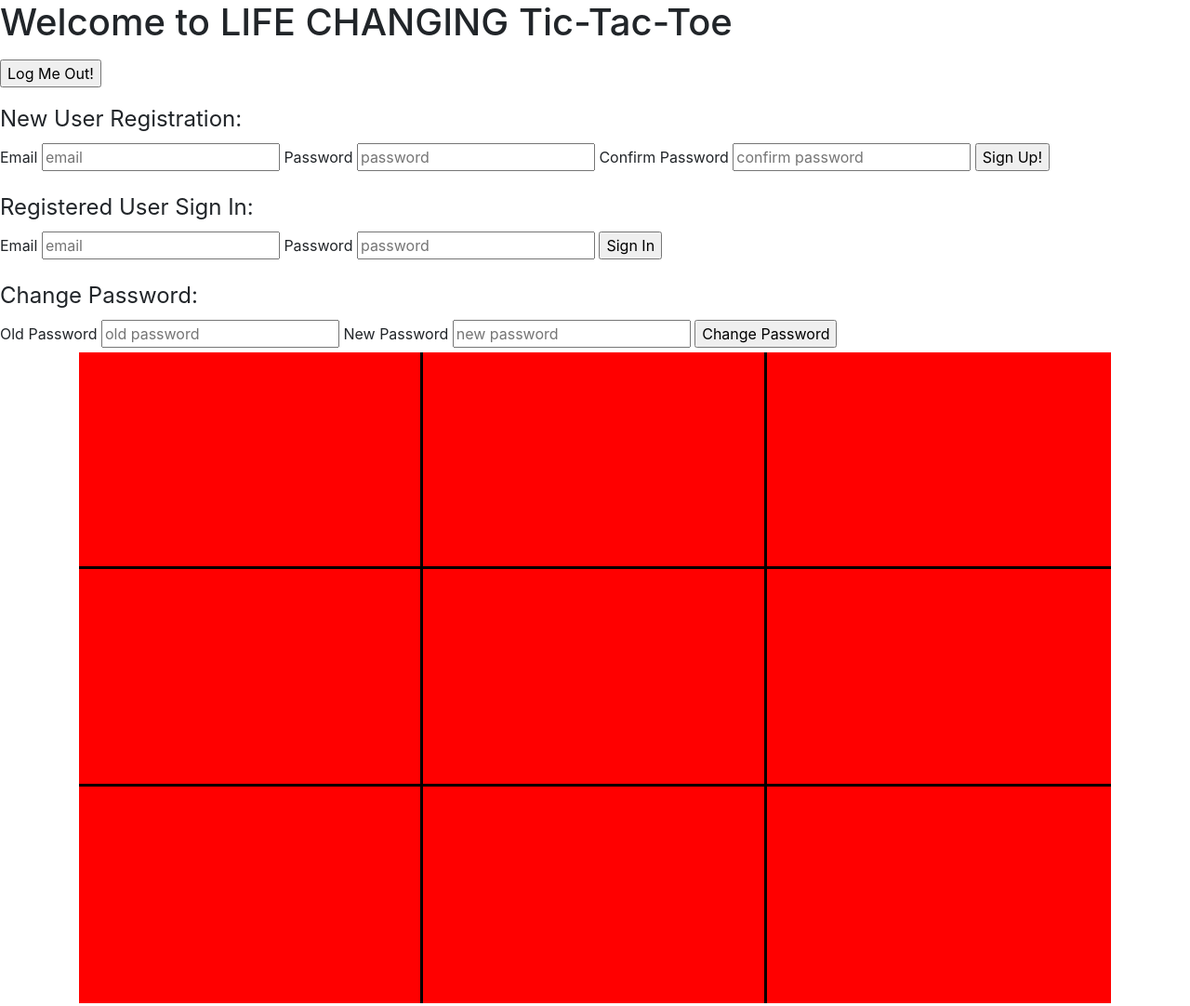
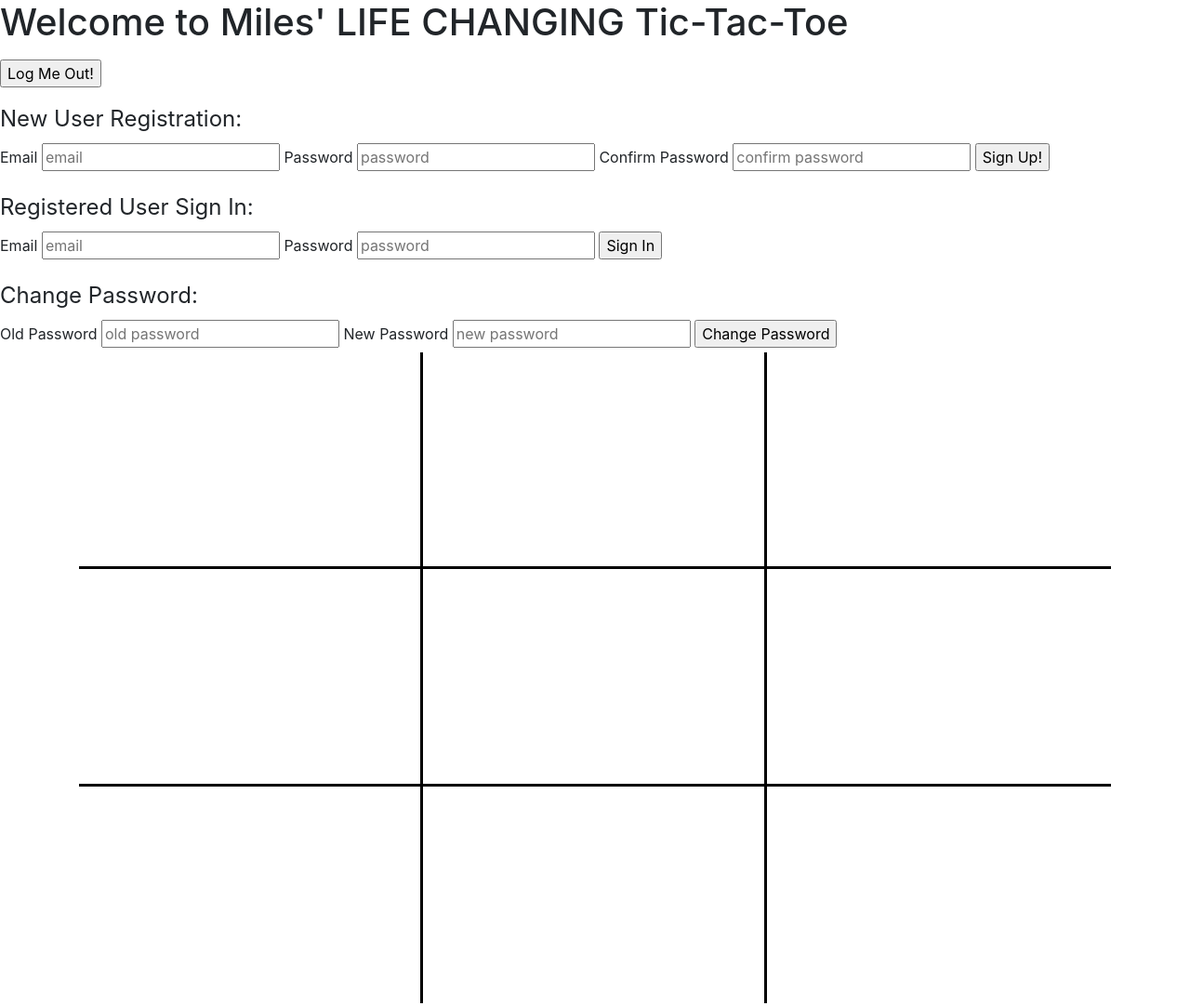
Before and after one commit to milescogan92/MDCTicTacToe-client, a website built with webpack: page index.html in a window 1280 px wide. Shown: the whole page at 93% size. Built offline with nearby package versions, Linux system fonts and the light colour scheme.

Commit message:
Miles commit at 1:34pm, 8/31/2020, Monday
Slightly updated HTML, added "miles'"

updated stylings scss sheet from lesson, looks better now.

```diff
--- a/assets/styles/index.scss
+++ b/assets/styles/index.scss
@@ -18,13 +18,13 @@
   margin: auto;
 
   //add background to board
-  background-color: blue;
+  background-color: url('public/cat.jpg');
   background-size: cover;
 }
 
 .box {
 
-  background-color: red;
+  background: white;
   //set the minimum height for each box to be a third of the parent's width
   // (board's height)
   //the calc method will take 100% of the parent's height and divide it by 3
@@ -32,6 +32,17 @@
 
   display: flex;
   //we want borders of the right and bottom of each box for tic tac toe (think about it)
+
+  justify-content: center;
+
+  align-items: center;
+
+  font-size: 15vh;
+
+  text-shadow: 2px 2px rgba(0, 0, 0, .25);
+
+  user-select: none;
+
   border-right: 3px solid black;
   border-bottom: 3px solid black;
 
@@ -51,5 +62,8 @@
     border-bottom: 0px;
   }
 
-
+  &:hover {
+    background-color: LightSteelBlue;
+    cursor: pointer;
+  }
 }
--- a/index.html
+++ b/index.html
@@ -12,7 +12,7 @@
       <script src="public/application.js" type="text/javascript" charset="utf-8" defer></script>
     </head>
     <body>
-      <h1>Welcome to LIFE CHANGING Tic-Tac-Toe</h1>
+      <h1>Welcome to Miles' LIFE CHANGING Tic-Tac-Toe</h1>
 
       <p id='sign-out-message'></p>
       <input type='button' id='sign-out-button' value='Log Me Out!'>
```
